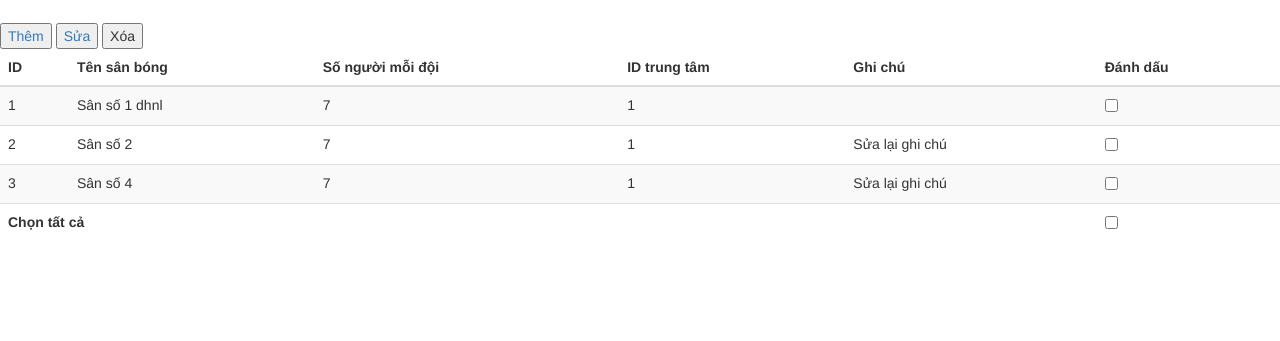
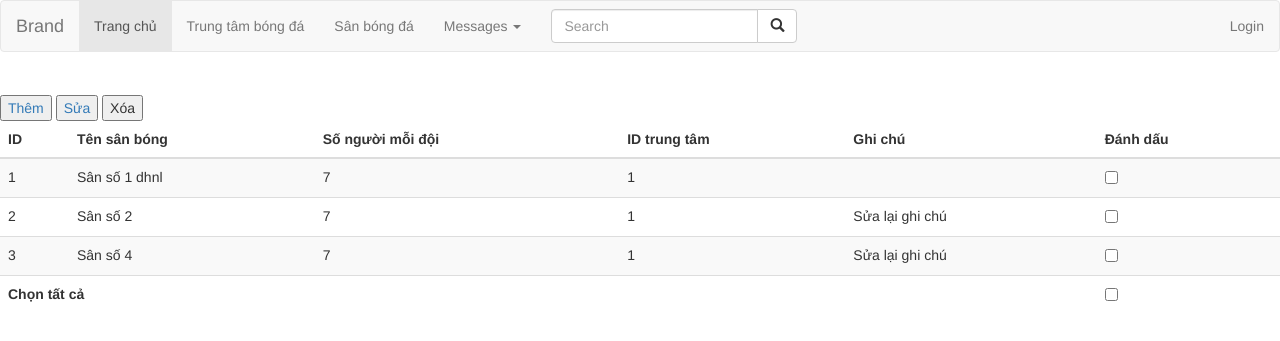
Before and after one commit to dvvinh/ttbd, a CodeIgniter app: page /ttbd/index.php/san_bong/ds_san_bong in a window 1280 px wide. Shown: the top 341 px of the page. Run offline with CodeIgniter, Linux system fonts and the light colour scheme; data comes from the database, SQL or seed files in the repository.

Commit message:
New header file

```diff
--- /dev/null
+++ b/application/views/header.php
@@ -0,0 +1,81 @@
+<nav class="navbar navbar-default">
+
+    <!-- Brand and toggle get grouped for better mobile display -->
+
+    <div class="navbar-header">
+
+        <button type="button" data-target="#navbarCollapse" data-toggle="collapse" class="navbar-toggle">
+
+            <span class="sr-only">Toggle navigation</span>
+
+            <span class="icon-bar"></span>
+
+            <span class="icon-bar"></span>
+
+            <span class="icon-bar"></span>
+
+        </button>
+
+        <a href="#" class="navbar-brand">Brand</a>
+
+    </div>
+
+    <!-- Collection of nav links, forms, and other content for toggling -->
+
+    <div id="navbarCollapse" class="collapse navbar-collapse">
+
+        <ul class="nav navbar-nav">
+
+            <li class="active"><a href="#">Trang chủ</a></li>
+
+            <li><a href="<?php echo site_url();?>/trung_tam_bong_da/ds_trung_tam_bong_da">Trung tâm bóng đá</a></li>
+
+            <li><a href="<?php echo site_url();?>/san_bong/ds_san_bong">Sân bóng đá</a></li>
+
+            <li class="dropdown">
+
+                <a data-toggle="dropdown" class="dropdown-toggle" href="#">Messages <b class="caret"></b></a>
+
+                <ul class="dropdown-menu">
+
+                    <li><a href="#">Inbox</a></li>
+
+                    <li><a href="#">Drafts</a></li>
+
+                    <li><a href="#">Sent Items</a></li>
+
+                    <li class="divider"></li>
+
+                    <li><a href="#">Trash</a></li>
+
+                </ul>
+
+            </li>
+
+        </ul>
+
+        <form class="navbar-form navbar-left">
+
+            <div class="input-group">
+
+                <input type="text" class="form-control" placeholder="Search">
+
+                    <span class="input-group-btn">
+
+                        <button type="button" class="btn btn-default"><span class="glyphicon glyphicon-search"></span></button>
+
+                    </span>
+
+            </div>
+
+        </form>
+
+        <ul class="nav navbar-nav navbar-right">
+
+            <li><a href="#">Login</a></li>
+
+        </ul>
+
+    </div>
+
+</nav>
--- a/application/views/phantrang_sanbong.php
+++ b/application/views/phantrang_sanbong.php
@@ -16,6 +16,7 @@
 </head>
 <body>
 <?php
+    require_once 'header.php';
     require_once 'modal_sanbong.php';
     echo $links;
     echo $recs;
--- a/application/views/phantrang_trungtambongda.php
+++ b/application/views/phantrang_trungtambongda.php
@@ -16,6 +16,7 @@
 </head>
 <body>
 <?php
+    require_once 'header.php';
     require_once 'modal_themtrungtambongda.php';
     echo $links;
     echo $recs;
```
